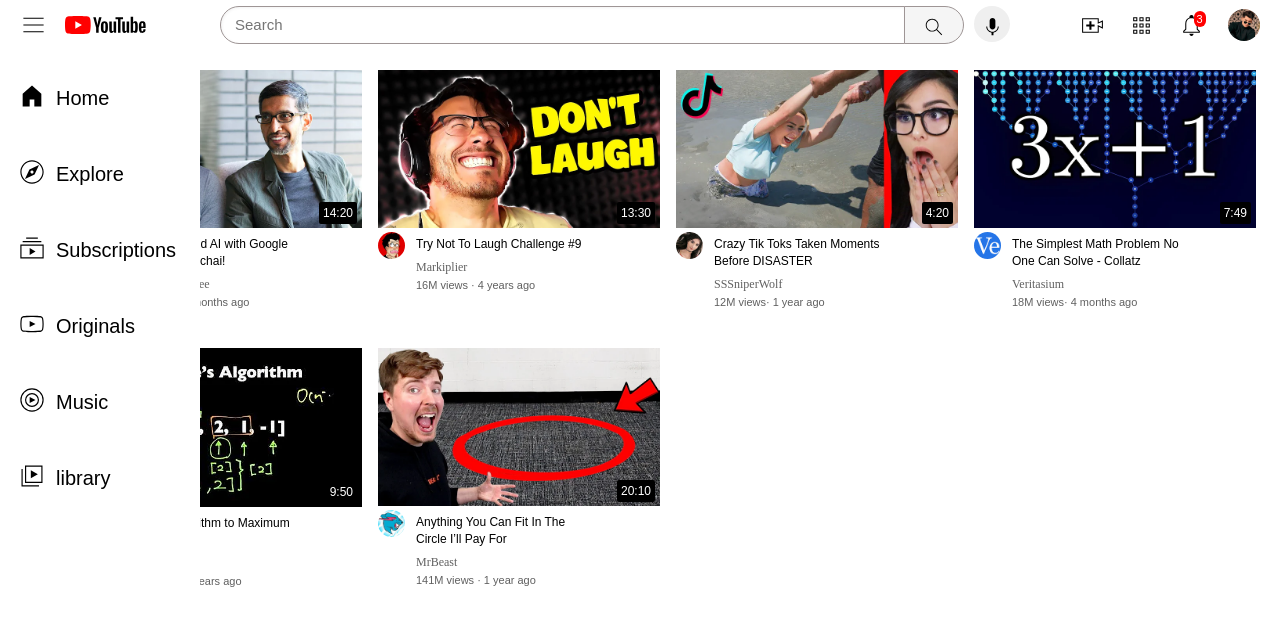
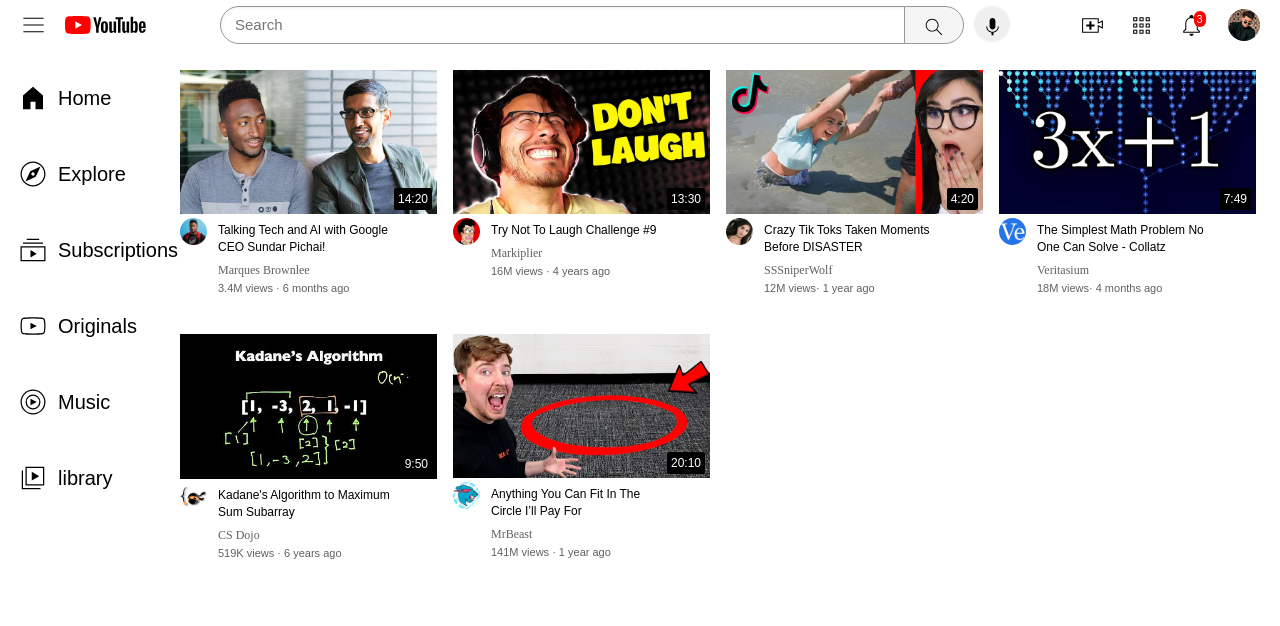
Before and after one commit to codewithramzan/youtube-clone-project, a plain HTML site: page youtube.html in a window 1280 px wide. Both pictures are taken after a click on the picture 33 px from the left and 25 px from the top of the page. Drawn offline with Linux system fonts and the light colour scheme.

Commit message:
we fixed when click on menu compress main content

```diff
--- a/index.js
+++ b/index.js
@@ -31,11 +31,13 @@
 const sideBar = document.querySelector('.js-left-side-bar');
 
 const sideBarLink = document.querySelectorAll('.js-sidbar-link');
+const mainContent = document.querySelector('.js-video-grid');
 menuButton.addEventListener('click', () => {
-sideBar.classList.toggle('js-left-sidebar');
-sideBarLink.forEach(link => {
-    link.classList.toggle('js-sidebar-link');
-})
+    sideBar.classList.toggle('js-left-sidebar');
+    sideBarLink.forEach(link => {
+        link.classList.toggle('js-sidebar-link');
+    });
+    mainContent.classList.toggle('js-mainContent');
 
 
 });
--- a/youtube.css
+++ b/youtube.css
@@ -211,7 +211,7 @@
     padding-top: 10px;
 }
 .js-left-sidebar {
-    width: 200px;
+    width: 180px;
 }
 
 .sidebar-link {
@@ -232,10 +232,15 @@
     margin-left: 10px;
     font-family: Arial, Helvetica, sans-serif;
     font-size: 20px;
+    visibility: visible;
 }
 .js-sidebar-link .home-icon {
     font-size: 30px;
     margin-left: 18px;
+}
+.js-mainContent {
+    padding-left: 100px;
+    transition: all 0.3s ease;
 }
 
 .sidebar-link:hover {
@@ -243,13 +248,13 @@
 }
 
 .home-icon {
-    height: 28px;
-    padding-bottom: 4px;
+    height: 30px;
 }
 
 .home {
     font-family: Arial, Helvetica, sans-serif;
     font-size: 12px;
+    visibility: hidden;
 }
 
 /*box# 1 */
```
